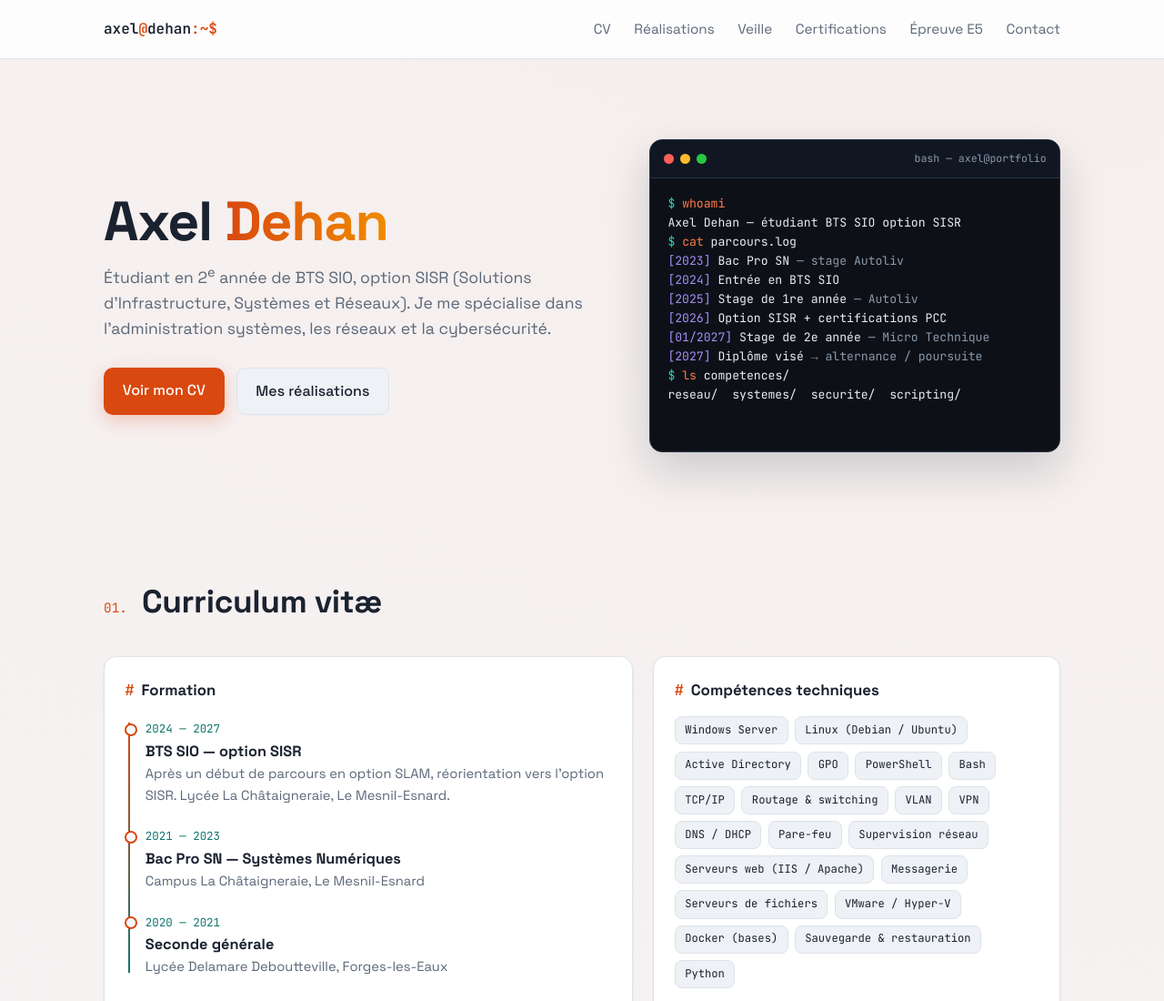
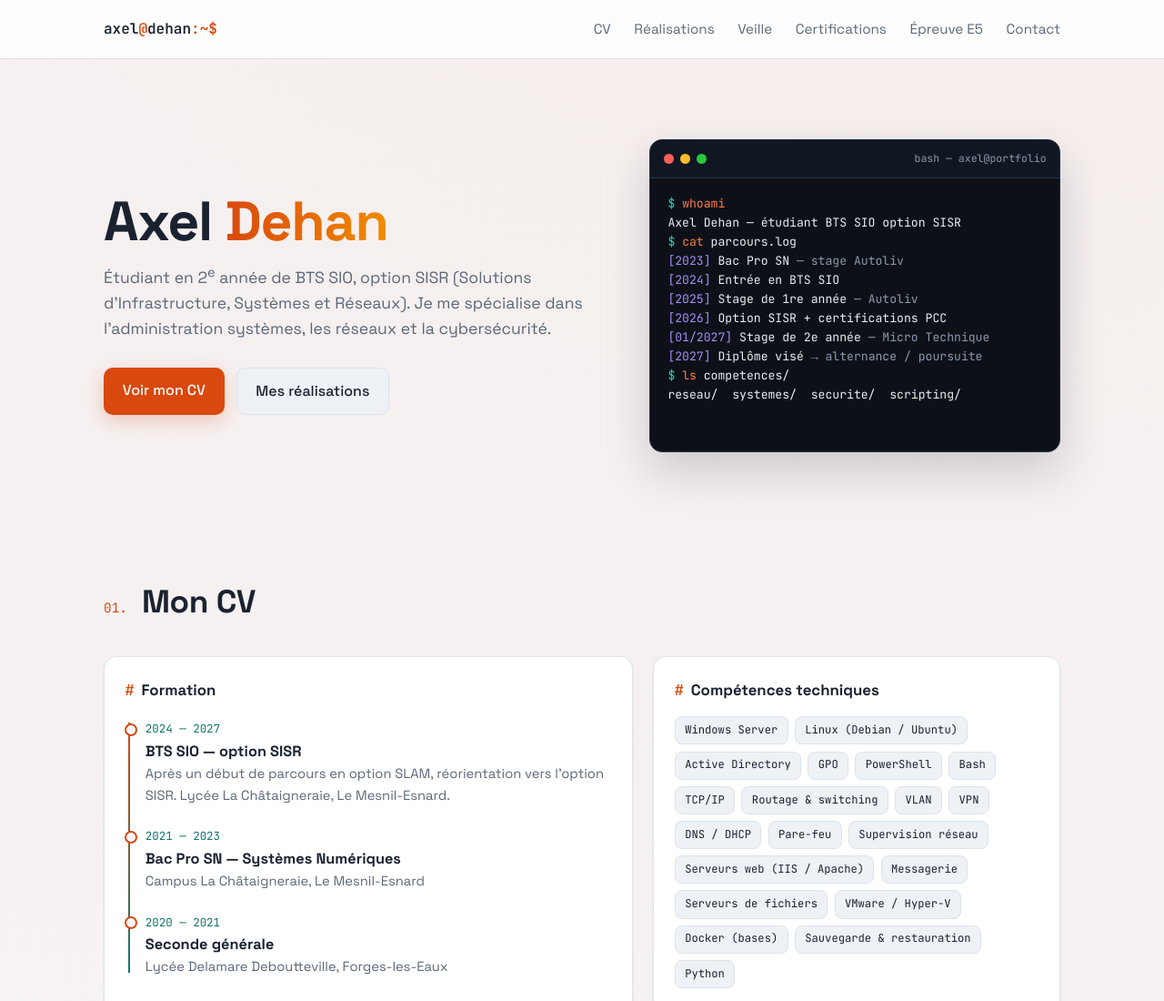
Before and after one commit to Axe151/axe151.github.io, a plain HTML site: page index.html in a window 1280 px wide. Shown: the top 1100 px of the page at 91% size. Drawn offline with Linux system fonts and the light colour scheme.

Commit message:
Update index.html

```diff
--- a/index.html
+++ b/index.html
@@ -251,7 +251,7 @@
   <section id="cv">
     <div class="wrap">
       <div class="sec-head reveal">
-        <span class="sec-num">01.</span><h2>Curriculum vitæ</h2>
+        <span class="sec-num">01.</span><h2>Mon CV</h2>
       </div>
       <div class="cv-grid">
         <div class="stack">
```
